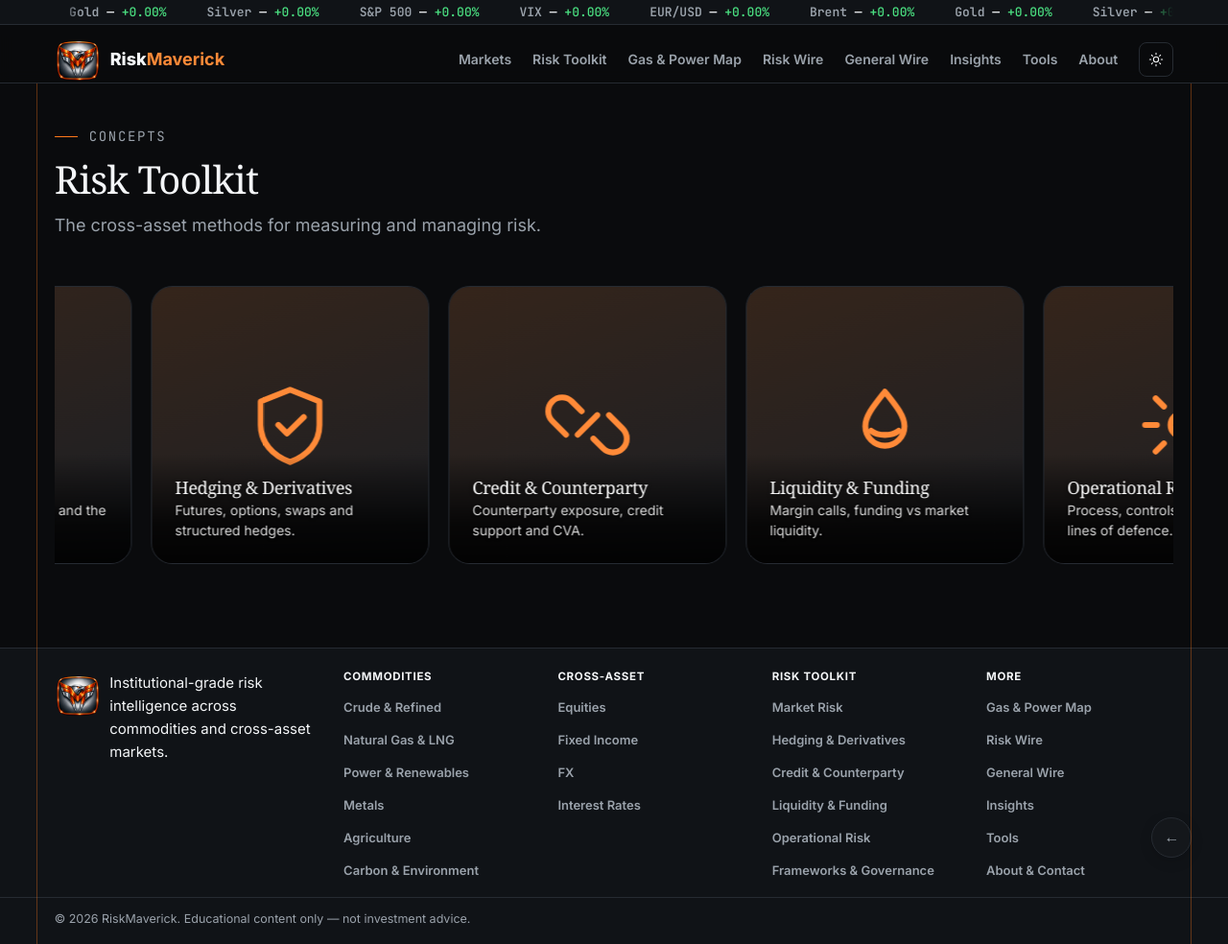
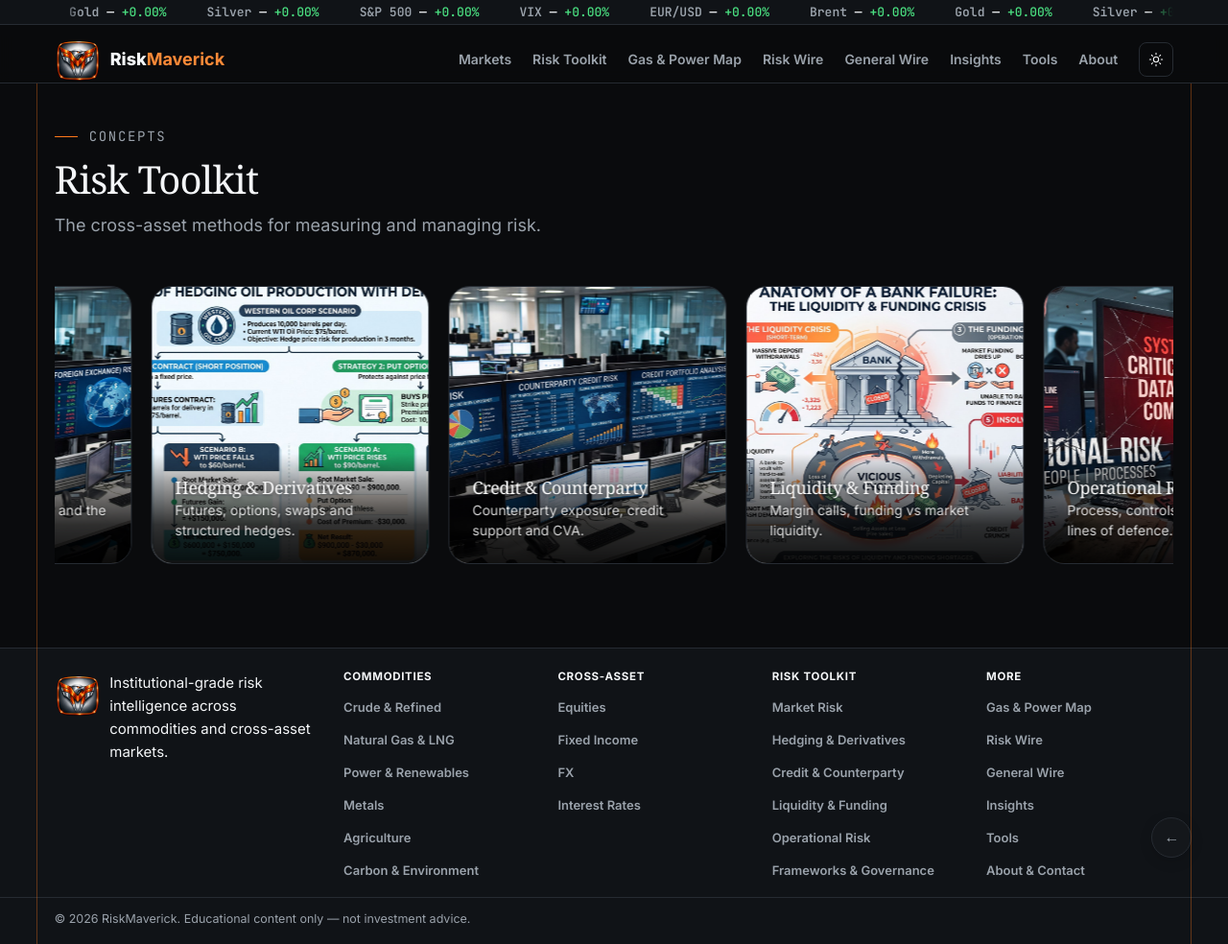
Before and after one commit to maverickrocx/RiskMaverick, a Jekyll site: the page built from toolkit/index.html, in a window 1280 px wide and 984 px high. Shown: the whole window at 96% size. Built offline with Jekyll 4.4.1, drawn with Linux system fonts in a browser that asks for light colours; some web fonts are replaced.

Commit message:
Toolkit: swap icon placeholders for real tile photography
Same treatment as the Markets tiles: each of the 6 toolkit tiles now
shows a processed 1000x1000 JPEG (border-trimmed, center-cropped,
resized) instead of the SVG icon placeholder. Raw source images stay
local/untracked; only the final processed JPEGs are committed.

Co-Authored-By: Claude Fable 5 <noreply@anthropic.com>

```diff
--- a/toolkit/index.html
+++ b/toolkit/index.html
@@ -8,7 +8,7 @@ permalink: /toolkit/
 <div class="card-grid card-grid--icons card-grid--3" data-train>
   {% for t in site.data.toolkit %}
   <a class="card card--tile" href="{{ t.url | relative_url }}">
-    <span class="tile-art"><svg class="ico" aria-hidden="true"><use href="#icon-{{ t.slug }}"></use></svg></span>
+    <span class="tile-art"><img src="{{ '/assets/img/tiles/' | append: t.slug | append: '.jpg' | relative_url }}" alt="" loading="lazy"></span>
     <span class="tile-body"><h3>{{ t.label }}</h3><p>{{ t.blurb }}</p></span>
   </a>
   {% endfor %}
```
Also changed, not shown: assets/img/tiles/credit-counterparty.jpg (added), assets/img/tiles/frameworks-governance.jpg (added), assets/img/tiles/hedging-derivatives.jpg (added), assets/img/tiles/liquidity-funding.jpg (added), assets/img/tiles/market-risk.jpg (added), assets/img/tiles/operational.jpg (added).
